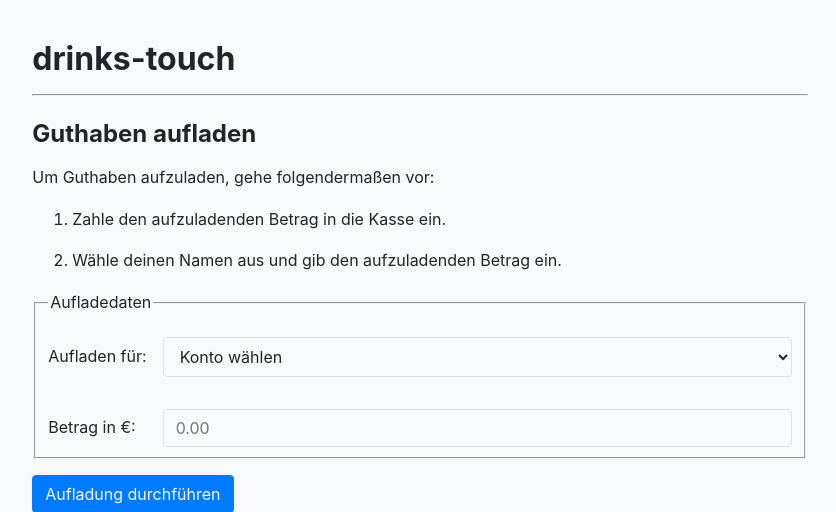
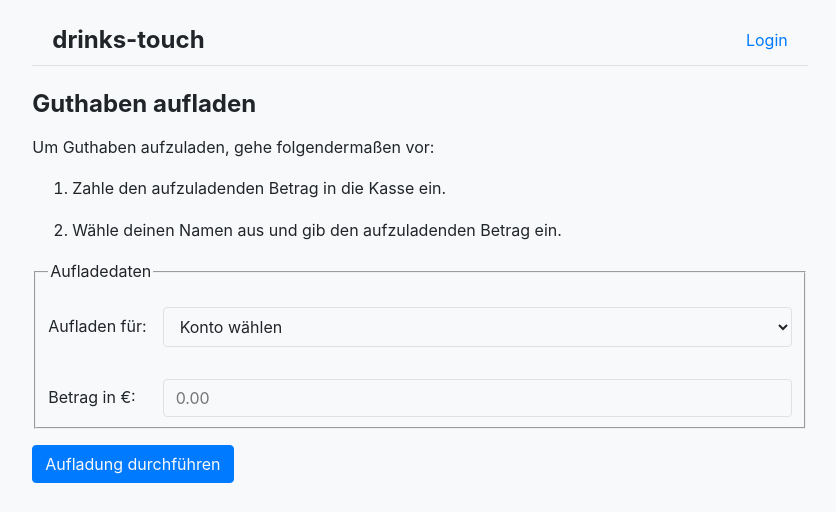
Before and after one commit to flipdot/drinks-touch, a Flask app: template drinks_touch/webserver/templates/index.html in a window 1280 px wide. Shown: the top 512 px of the page, without its empty margins (220-1056 px from the left). Run offline with Flask 3, Linux system fonts and the light colour scheme; the template is opened without the code that fills it: most values are stand-ins (such as "Sample title", 1, 10 or a date in 2020); parts of the project's set-up code (start-up, migrations or seed data) failed here and were passed over.

Commit message:
PoC login via OIDC.
TODO: `client_secrets.json` should be automatically generated.

```diff
--- a/drinks_touch/webserver/static/css/style.css
+++ b/drinks_touch/webserver/static/css/style.css
@@ -175,3 +175,23 @@ button:hover {
     grid-template-columns: 1fr;
   }
 }
+
+.header {
+    display: flex;
+    justify-content: space-between;
+    align-items: center;
+    padding: 10px 20px;
+    /*background-color: #f8f9fa;*/
+    border-bottom: 1px solid #dee2e6;
+}
+.header * {
+    margin: 0;
+    padding: 0;
+}
+.header-left h1 {
+    font-size: 1.5rem;
+}
+.header-right {
+    display: flex;
+    align-items: center;
+}
--- a/drinks_touch/webserver/templates/base.html
+++ b/drinks_touch/webserver/templates/base.html
@@ -10,6 +10,7 @@
     <link href="/static/css/style.css" rel="stylesheet">
   </head>
   <body>
+    {% include "header.html" %}
     {% block body %}
         <h1>Empty site!</h1>
     {% endblock %}
--- /dev/null
+++ b/drinks_touch/webserver/templates/header.html
@@ -0,0 +1,15 @@
+<header class="header">
+    <div class="header-left">
+        <h1>drinks-touch</h1>
+    </div>
+    <div class="header-right">
+        {% if session['oidc_auth_profile'] %}
+            <span>
+                {{ session['oidc_auth_profile']['preferred_username'] }} |
+                <a href="/logout">Logout</a>
+            </span>
+        {% else %}
+            <a href="/login">Login</a>
+        {% endif %}
+    </div>
+</header>
--- a/drinks_touch/webserver/templates/index.html
+++ b/drinks_touch/webserver/templates/index.html
@@ -1,8 +1,11 @@
 {% extends "base.html" %}
 {% block title %}Start{% endblock %}
 {% block body %}
-    <h1>drinks-touch</h1>
-    <hr>
+    {% if session['oidc_auth_profile'] %}
+    <pre>{% for key, value in session['oidc_auth_profile'].items() -%}
+{{ key }}: {{ value }}
+{% endfor %}</pre>
+    {% endif %}
     {% include "recharge.html" %}
 {#        <div class="col-md-6">#}
 {#            <p>#}
--- a/drinks_touch/webserver/webserver.py
+++ b/drinks_touch/webserver/webserver.py
@@ -20,7 +20,7 @@ from database.storage import Base
 from env import is_pi
 from stats.stats import scans
 from users.qr import make_sepa_qr
-
+from flask_oidc import OpenIDConnect
 
 db = SQLAlchemy(
     model_class=Base,
@@ -29,8 +29,15 @@ db = SQLAlchemy(
     },
 )
 app = Flask(__name__)
-app.config["SQLALCHEMY_DATABASE_URI"] = config.POSTGRES_CONNECTION_STRING
+app.config.update(
+    {
+        "SQLALCHEMY_DATABASE_URI": config.POSTGRES_CONNECTION_STRING,
+        "OIDC_CLIENT_SECRETS": "drinks_touch/webserver/client_secrets.json",  # TODO: dynamically?
+        "SECRET_KEY": config.SECRET_KEY,
+    }
+)
 db.init_app(app)
+oidc = OpenIDConnect(app)
 Compress(app)
 
 uid_pattern = re.compile(r"^\d+$")
--- a/pyproject.toml
+++ b/pyproject.toml
@@ -26,7 +26,6 @@ pystrich = "^0.9"
 keyboard = "^0.13.5"
 sentry-sdk = "^2.17"
 babel = "^2.16.0"
-python-dotenv = "^1.0.1"
 pygit2 = "^1.16.0"
 ics = "^0.7.2"
 alembic = "^1.15.1"
@@ -35,6 +34,8 @@ flask-sqlalchemy = "^3.1.1"
 itsdangerous = "^2.2.0"
 matplotlib = "^3.10.5"
 pandas = "^2.3.1"
+flask-oidc = "^2.4.0"
+python-dotenv = "^1.1.1"
 
 
 [tool.poetry.group.dev.dependencies]
```
Also changed, not shown: 1 other file.
